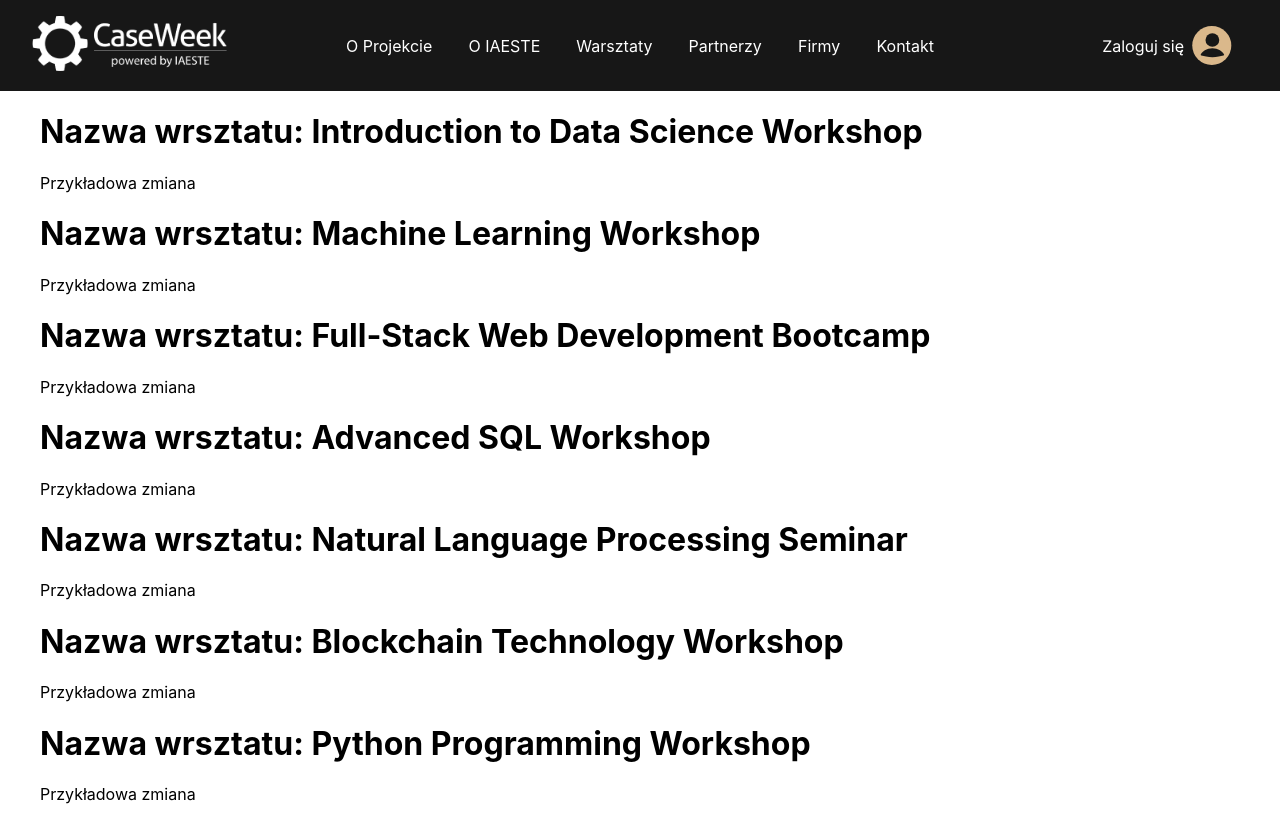
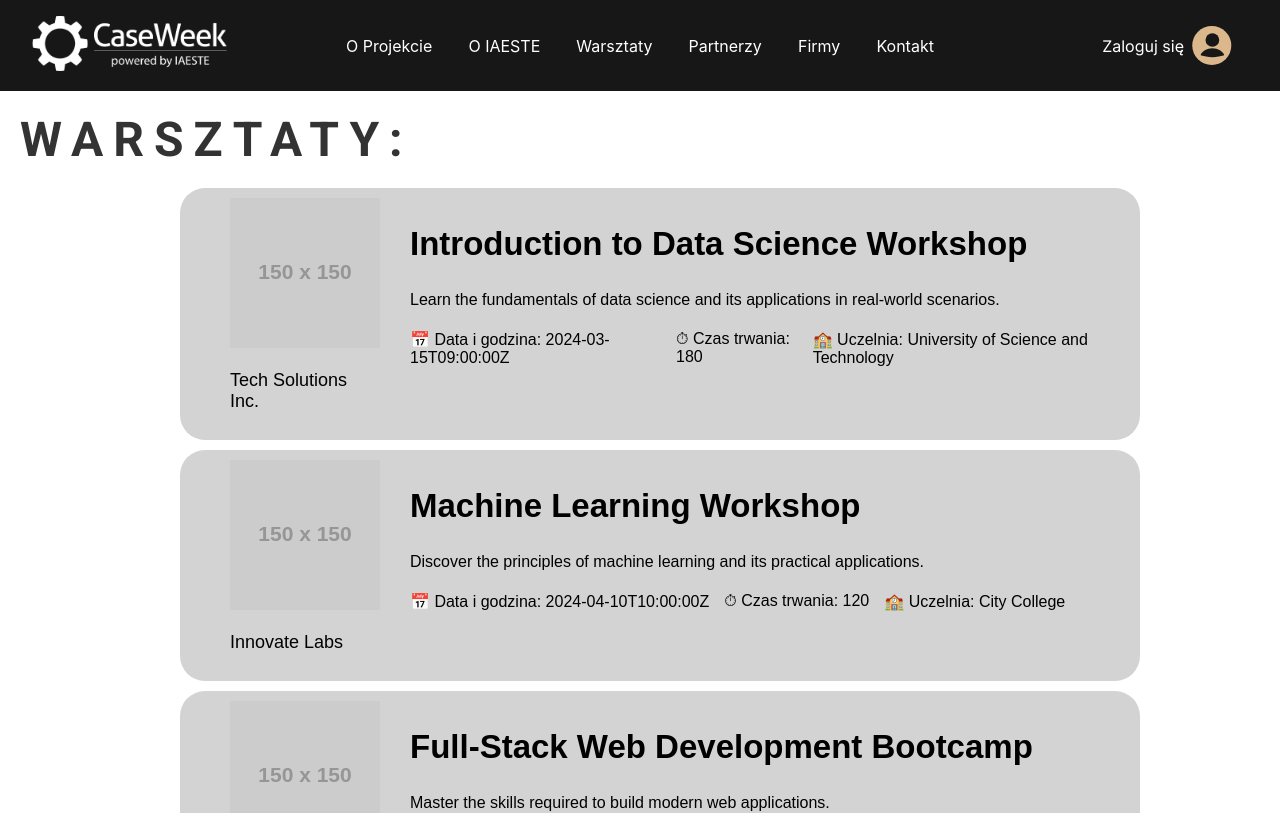
Before and after one commit to IAESTE-AGH/CaseWeek-app, a React (Create React App) app: page /warsztaty in a window 1280 px wide. Shown: the top 813 px of the page. Built offline with nearby package versions, Linux system fonts and the light colour scheme.

Commit message:
add workshop list: basic elements, add WorkshopsList.css: basic styling to feel the desired design - almost every element has its own changable style

```diff
--- a/src/components/pages/landing/workshops/WorkshopsList/WorkshopsList.module.css
+++ b/src/components/pages/landing/workshops/WorkshopsList/WorkshopsList.module.css
@@ -1,8 +1,63 @@
+@import url('https://fonts.googleapis.com/css2?family=Roboto:wght@700&display=swap');
+
 .workshopsList{
     list-style-type: none;
+    font-family: Arial, sans-serif;
+    margin: 20px;
+    background-color: #ffffff;
+    display: flex;
+    flex-direction: column;
+}
+.site_title {
+    font-size: 3rem;
+    margin-top: 20px;
+    margin-bottom: 20px;
+    margin-left: 20px;
+    font-weight: bold;
+    text-align: left;
+    font-family: 'Roboto', sans-serif;
+    color: #333;
+    text-transform: uppercase;
+    letter-spacing: 10px;
+}
+.card {
+    display: flex;
+    gap: 30px;
+    padding: 10px;
+    background-color: lightgrey;
+    border-radius: 25px;
+    margin: 0px 10% 10px 10%;
+}
+
+.company{
+    font-size:18px;
 }
 
 .workshopLink{
     color: #000;
     text-decoration: none;
+    font-size: 22px;
 }
+
+.title {
+    font-size: 28px;
+    margin-bottom: 20px;
+}
+
+.image {
+    width: 150px;
+    height: 150px;
+    object-fit: cover;
+}
+
+.details {
+    display:flex;
+    list-style: none;
+    padding: 5px 0px 5px 0px; /*example values for padding*/
+    margin-top: 10px;
+}
+
+.details_li{
+    list-style:none;
+    padding-right: 15px;
+}
--- a/src/components/pages/landing/workshops/WorkshopsList/WorkshopsList.tsx
+++ b/src/components/pages/landing/workshops/WorkshopsList/WorkshopsList.tsx
@@ -3,19 +3,43 @@ import { Link } from "react-router-dom"
 import s from "./WorkshopsList.module.css"
 
 const WorkshopsList = () => {
+
   return (
+    <section>
+    <h1 className={s.site_title}>Warsztaty:</h1>
     <ul className={s.workshopsList}>
-        {WORKSHOPS_MOCKS.map(workshop => (
-            <Link to={workshop.id ? `/warsztaty/${workshop.id}` : "/warsztaty"} className={s.workshopLink}>
+        {WORKSHOPS_MOCKS.map(workshop => ( //goes through every workshop listed in workshops_mocks
             <li>
-                <h1>Nazwa wrsztatu: {workshop.title}</h1>
-                <p>Przykładowa zmiana</p>
+              <article className={s.card}>
+                <ul>
+                  <img
+                    //src={workshop.company.logoUrl} //not working unfortunately
+                    src="https://via.placeholder.com/150"
+                    alt="Workshop" //just in case
+                    className={s.image}
+                  />
+                  <p className={s.company}>{workshop.company.name}</p>
+                </ul>
+                <div>
+                  <Link to={workshop.id ? `/warsztaty/${workshop.id}` : "/warsztaty"} className={s.workshopLink}>
+                    <h2>{workshop.title}</h2>
+                  </Link>
+                  <p className={s.description}>{workshop.shortDescription}</p>
+
+                  <ul className={s.details}>
+                    <li className={s.details_li}>📅 Data i godzina: {workshop.startsAt}</li>
+                    <li className={s.details_li}>⏱ Czas trwania: {workshop.durationMinutes}</li>
+                    <li className={s.details_li}>🏫 Uczelnia: {workshop.university.name}</li>
+                  </ul>
+                </div>
+
+              </article>
             </li>
-        </Link>
-
         ))}
     </ul>
+    </section>
   )
+
 }
 
 export default WorkshopsList
```
